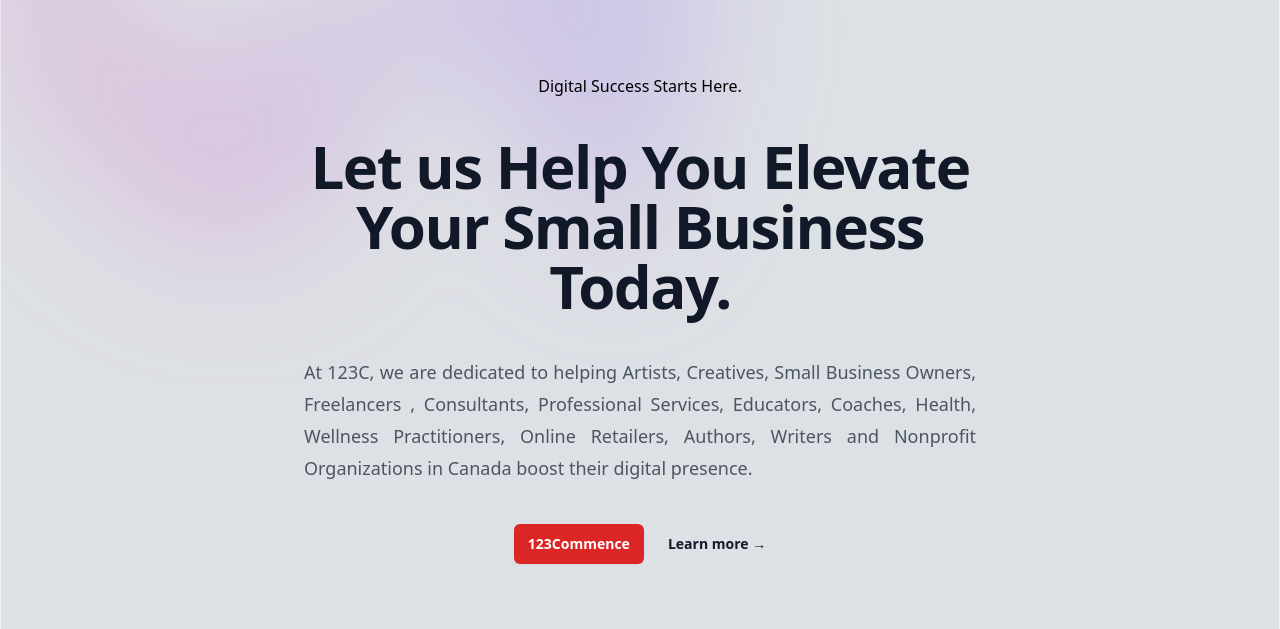
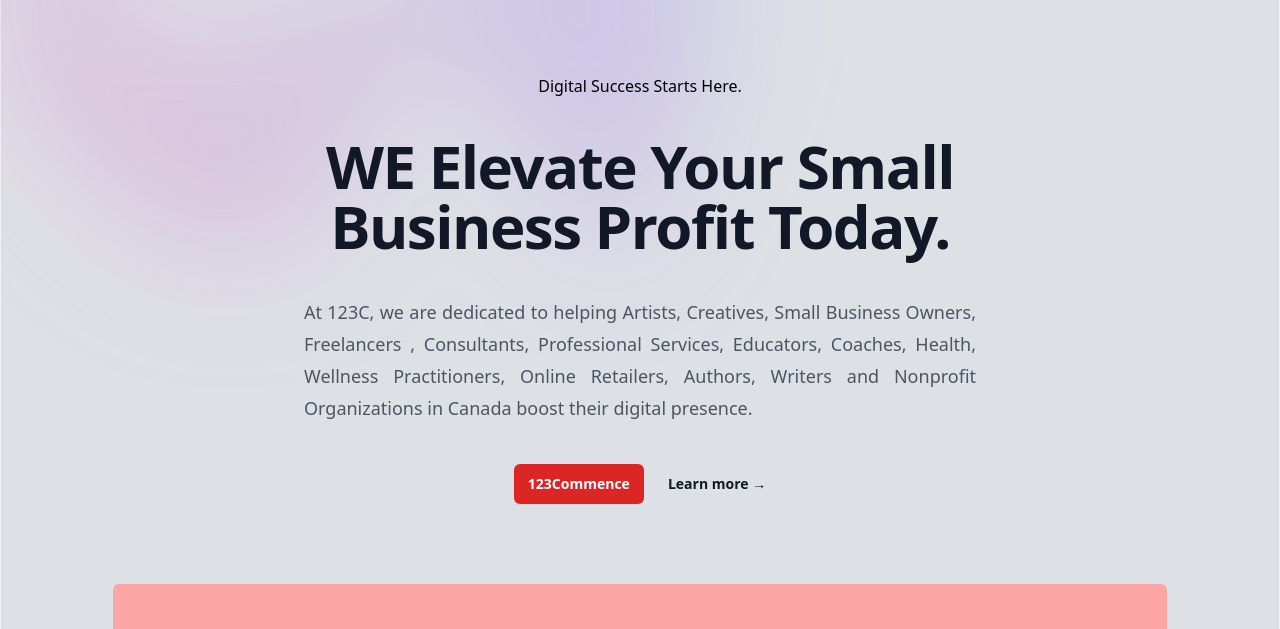
Before and after one commit to ykassabi/2023123c, a website built with Parcel: page index.html in a window 1280 px wide. Shown: the part 142-771 px from the top of the page. Built offline with nearby package versions, Linux system fonts and the light colour scheme; a script that the page names is missing.

Commit message:
add title

```diff
--- a/index.html
+++ b/index.html
@@ -168,8 +168,8 @@
           <div class="mx-auto max-w-2xl text-center">
             <h3> Digital Success Starts Here.  </h3>
             <h1 class="text-4xl font-bold tracking-tight text-gray-900 sm:text-6xl">
-              Let us Help You Elevate
-              Your Small Business Today.</h1>
+              WE Elevate
+              Your Small Business Profit Today.</h1>
             <p class="mt-6 text-lg leading-8 text-gray-600 text-justify">
               At 123C, we are dedicated to helping Artists, Creatives, Small Business Owners, Freelancers , Consultants, Professional Services, Educators, Coaches, Health,  Wellness Practitioners,
               Online Retailers, Authors, Writers and Nonprofit Organizations in Canada boost their digital presence.</p>
@@ -327,6 +327,10 @@
       </div>
     </div>
 
+
+    <h2 class="text-4xl font-bold tracking-tight text-gray-900 sm:text-6xl">
+    Book Now
+    </h2>
 
     <!-- Calendly inline widget begin -->
     <div class="calendly-inline-widget" data-url="https://calendly.com/123commence/1-1-meeting?hide_gdpr_banner=1&primary_color=ff3131" style="min-width:320px;height:700px;"></div>
```
